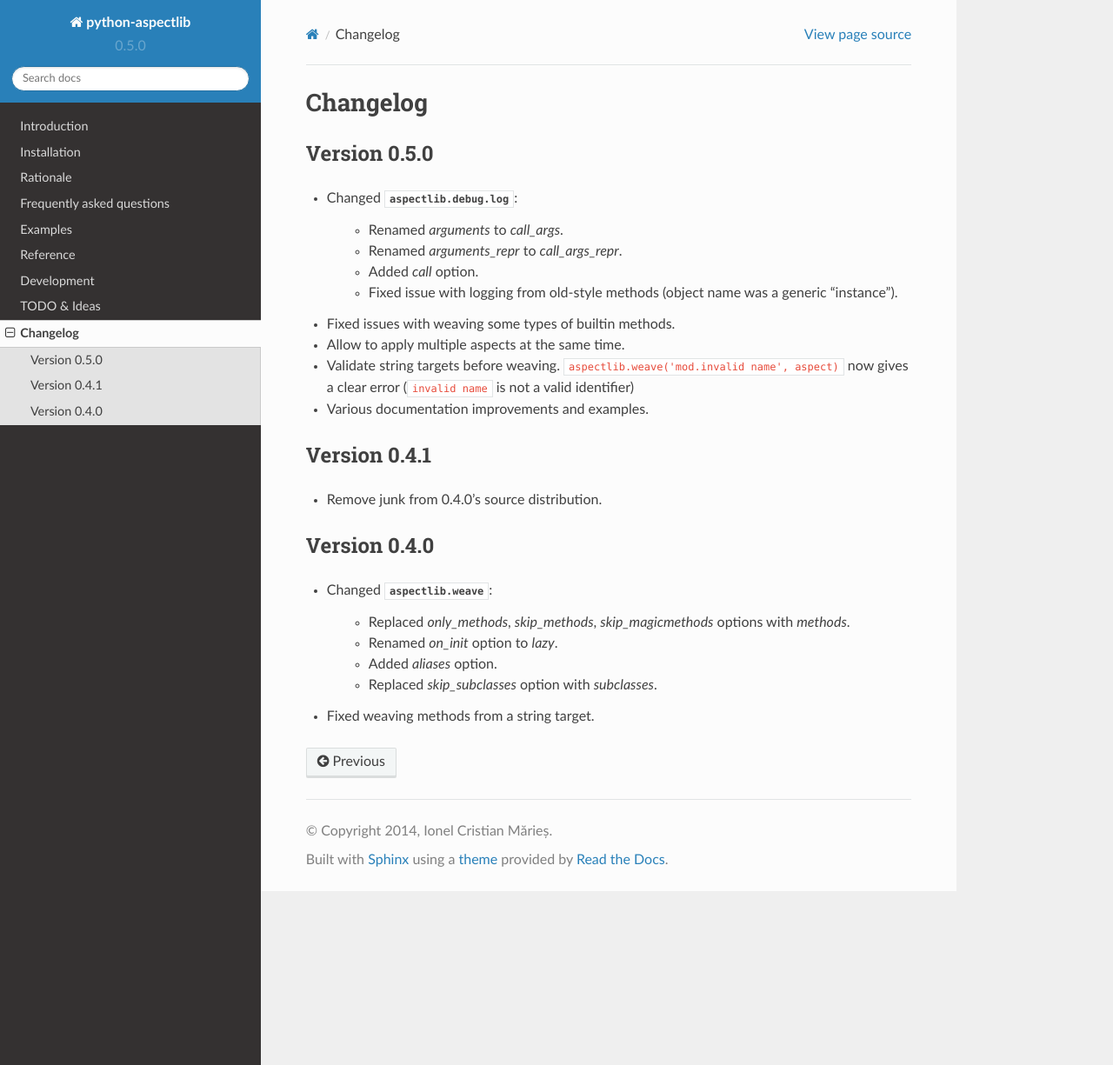
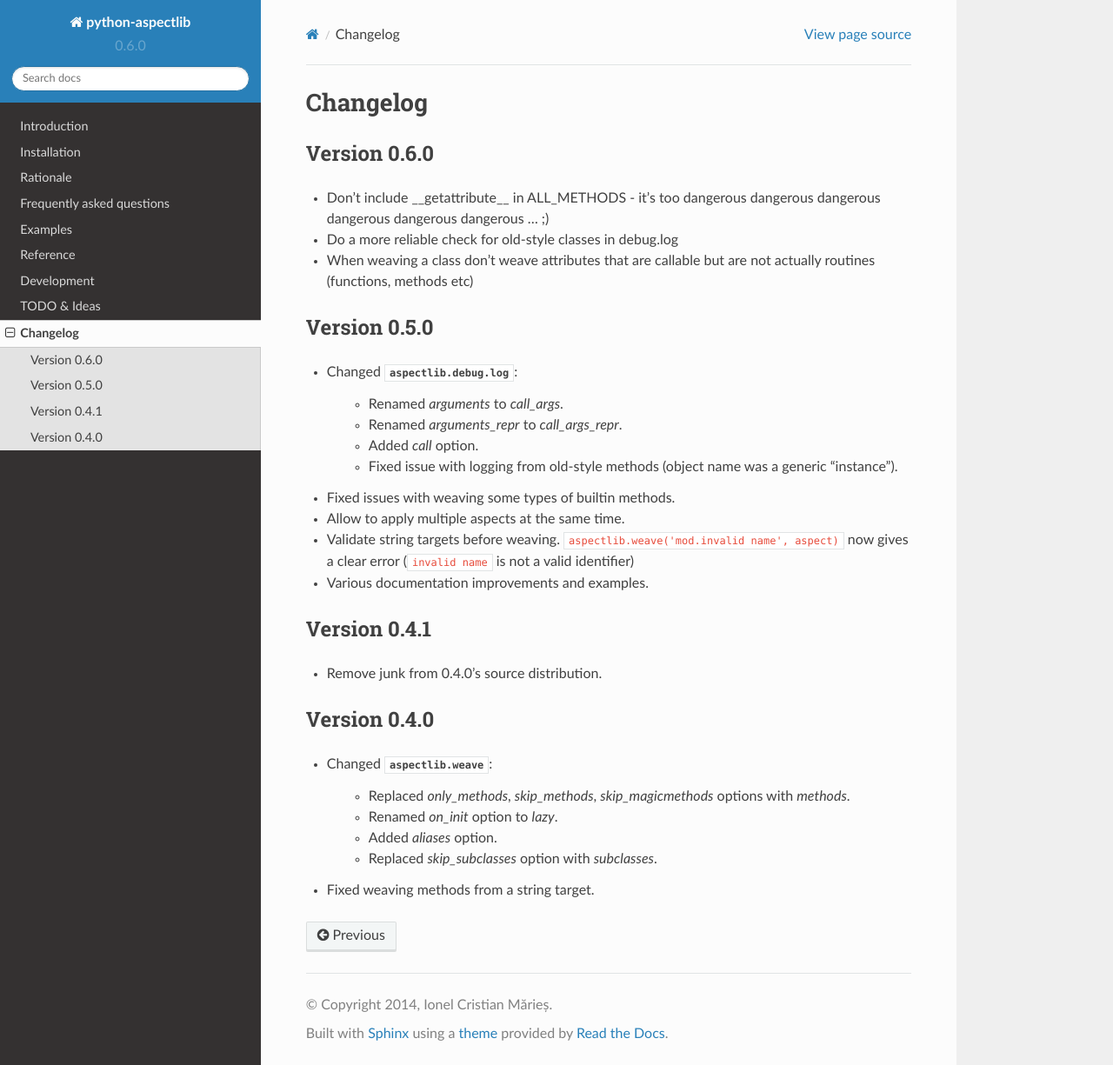
Before and after one commit to ionelmc/python-aspectlib, a Sphinx documentation site: the page built from docs/changelog.rst, in a window 1280 px wide and 1225 px high. Shown: the whole window at 87% size. Built offline with Sphinx 7.4.7 and the Read the Docs theme 2.0.0, drawn with Linux system fonts in a browser that asks for light colours.

Commit message:
Up version.

```diff
--- a/docs/changelog.rst
+++ b/docs/changelog.rst
@@ -1,5 +1,14 @@
 Changelog
 =========
+
+
+Version 0.6.0
+-------------
+
+* Don't include __getattribute__ in ALL_METHODS - it's too dangerous dangerous dangerous dangerous dangerous dangerous
+  ... ;)
+* Do a more reliable check for old-style classes in debug.log
+* When weaving a class don't weave attributes that are callable but are not actually routines (functions, methods etc)
 
 Version 0.5.0
 -------------
--- a/setup.py
+++ b/setup.py
@@ -5,7 +5,7 @@ import os
 
 setup(
     name="aspectlib",
-    version="0.5.0",
+    version="0.6.0",
     url='https://github.com/ionelmc/python-aspectlib',
     download_url='',
     license='BSD',
```
